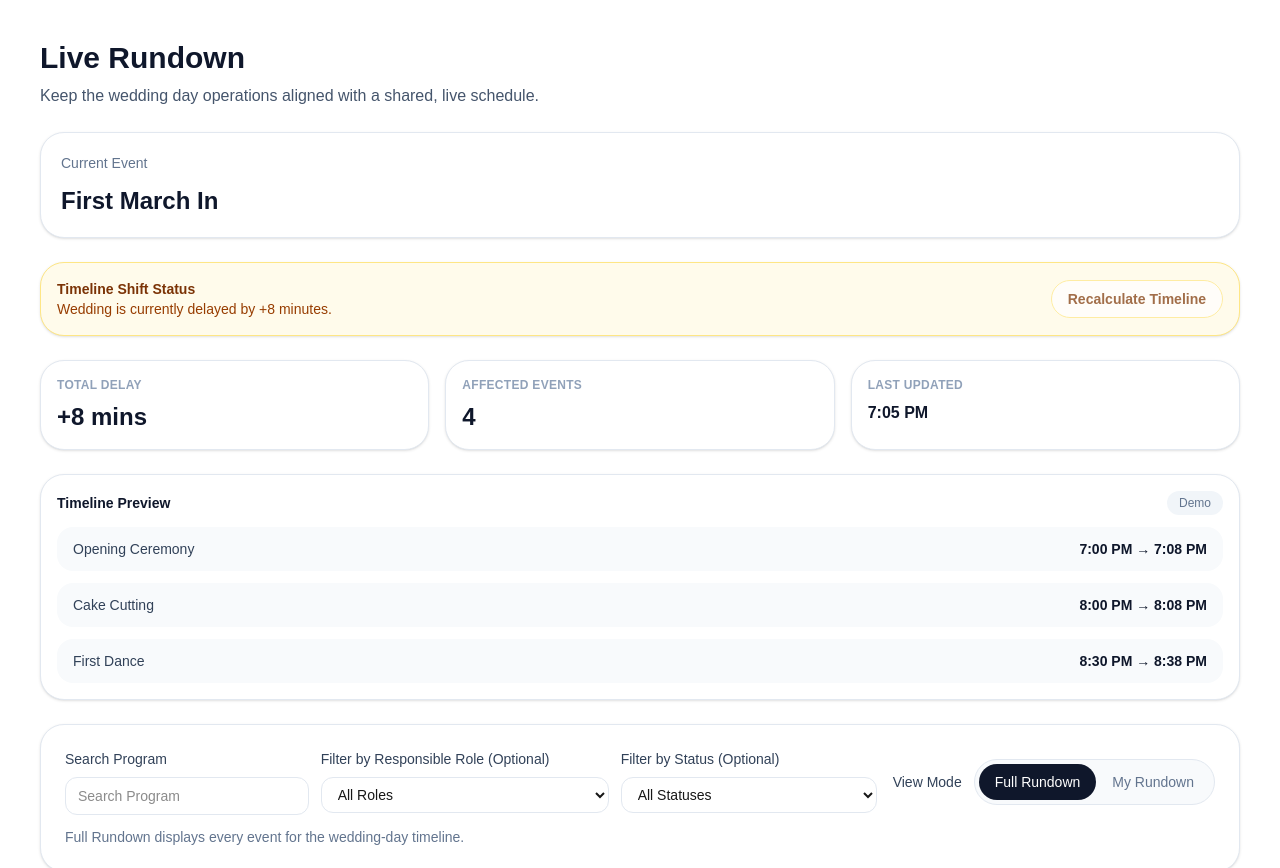
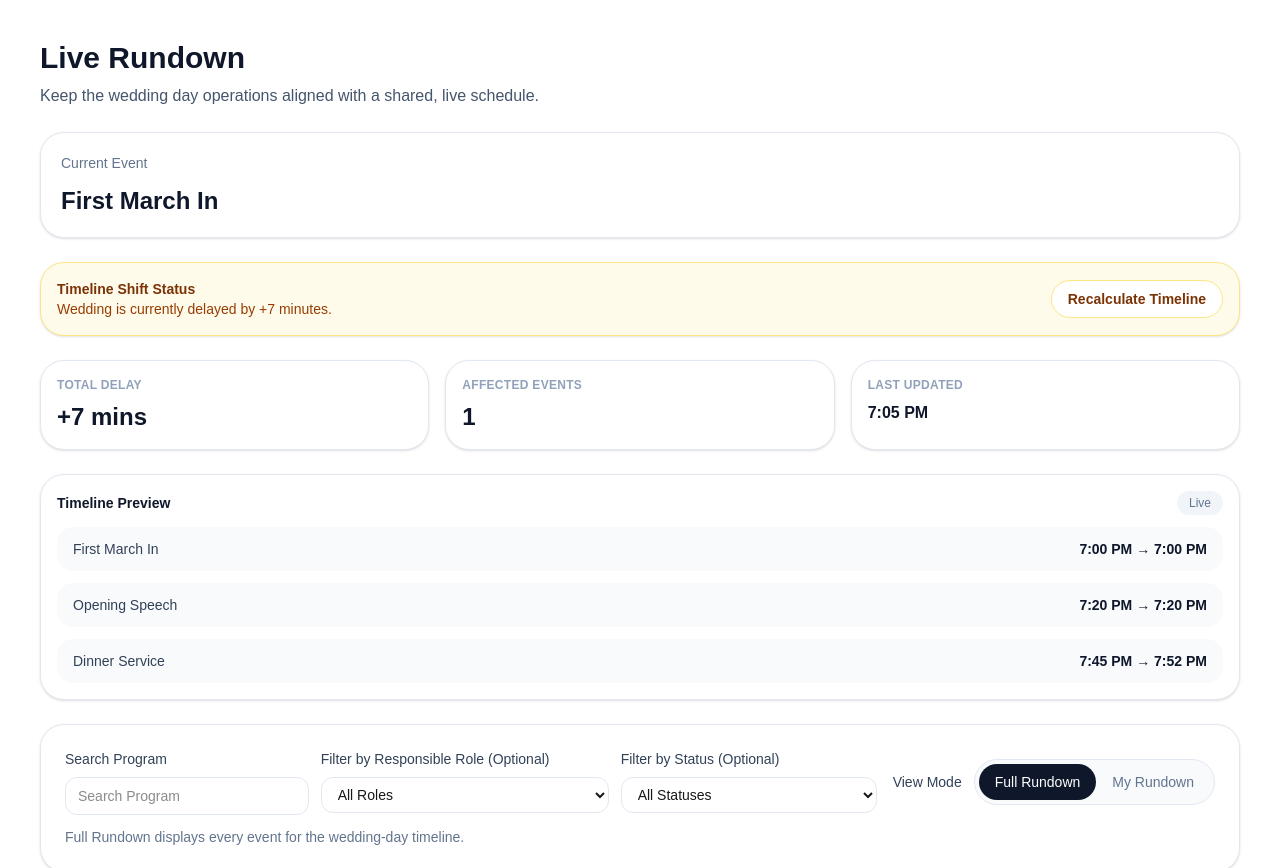
Before and after one commit to RCEventPlanner/WeddingPlanningOS, a Next.js app: page /timeline in a window 1280 px wide. Shown: the top 868 px of the page. Built offline with nearby package versions, Linux system fonts and the light colour scheme.

Commit message:
feat: complete Module 8 Part 6 timeline shift logic

```diff
--- a/components/LiveRundownBoard.tsx
+++ b/components/LiveRundownBoard.tsx
@@ -1,6 +1,6 @@
 "use client";
 
-import { useState } from "react";
+import { useMemo, useState } from "react";
 
 type RundownRow = {
   status: "Completed" | "Current" | "Upcoming" | "Delayed" | "Skipped" | "Cancelled";
@@ -10,6 +10,7 @@ type RundownRow = {
   expectedDuration: string;
   actualDuration: string;
   delay: string;
+  shiftedTime?: string;
   program: string;
   usedTime: string;
   foodServing: string;
@@ -143,11 +144,108 @@ const statusIcons: Record<RundownRow["status"], string> = {
   Cancelled: "✖",
 };
 
+const parseClockTime = (value: string): number => {
+  const match = value.match(/^(\d{1,2}):(\d{2})\s*([AP]M)$/i);
+
+  if (!match) {
+    return Number.NaN;
+  }
+
+  const hours = Number(match[1]);
+  const minutes = Number(match[2]);
+  const period = match[3].toUpperCase();
+  let totalMinutes = hours * 60 + minutes;
+
+  if (period === "PM" && hours !== 12) {
+    totalMinutes += 720;
+  }
+
+  if (period === "AM" && hours === 12) {
+    totalMinutes -= 720;
+  }
+
+  return totalMinutes;
+};
+
+const formatClockTime = (minutes: number): string => {
+  const normalized = ((minutes % 1440) + 1440) % 1440;
+  const hours = Math.floor(normalized / 60);
+  const minutesPart = normalized % 60;
+  const period = hours >= 12 ? "PM" : "AM";
+  const displayHours = hours % 12 === 0 ? 12 : hours % 12;
+
+  return `${displayHours}:${minutesPart.toString().padStart(2, "0")} ${period}`;
+};
+
+const parseDurationMinutes = (value: string): number => {
+  const match = value.match(/(\d+)/);
+  return match ? Number(match[1]) : 0;
+};
+
+const getDelayMinutes = (row: RundownRow): number => {
+  const scheduledStart = parseClockTime(row.scheduledTime);
+  const actualStart = parseClockTime(row.actualStartTime);
+  const expectedDuration = parseDurationMinutes(row.expectedDuration);
+  const actualDuration = parseDurationMinutes(row.actualDuration);
+
+  const startDelay = Number.isNaN(scheduledStart) || Number.isNaN(actualStart) ? 0 : actualStart - scheduledStart;
+  const durationDelay = actualDuration - expectedDuration;
+
+  return Math.max(0, startDelay, durationDelay);
+};
+
 export function LiveRundownBoard() {
   const [viewMode, setViewMode] = useState<"Full Rundown" | "My Rundown">("Full Rundown");
   const [menuOpenIndex, setMenuOpenIndex] = useState<number | null>(null);
   const [detailOpenIndex, setDetailOpenIndex] = useState<number | null>(null);
   const [editOpenIndex, setEditOpenIndex] = useState<number | null>(null);
+  const [rundownData, setRundownData] = useState<RundownRow[]>(() =>
+    rundownRows.map((row) => ({ ...row, shiftedTime: row.scheduledTime })),
+  );
+  const [recalculationVersion, setRecalculationVersion] = useState(0);
+  const [lastUpdated, setLastUpdated] = useState("7:05 PM");
+
+  const timelineData = useMemo(() => {
+    let cumulativeDelay = 0;
+
+    const recalculatedRows = rundownData.map((row) => {
+      const isProtected = row.status === "Completed" || row.status === "Skipped" || row.status === "Cancelled";
+      const scheduledStart = parseClockTime(row.scheduledTime);
+      const actualStart = parseClockTime(row.actualStartTime);
+      const delayForCurrentEvent = isProtected ? 0 : getDelayMinutes(row);
+      const usesActualStart =
+        !isProtected && row.actualStartTime !== "—" && Number.isFinite(actualStart) && actualStart !== scheduledStart;
+
+      const shiftedTime = isProtected
+        ? row.scheduledTime
+        : usesActualStart
+          ? formatClockTime(actualStart)
+          : formatClockTime(scheduledStart + cumulativeDelay);
+
+      if (!isProtected) {
+        cumulativeDelay += delayForCurrentEvent;
+      }
+
+      return {
+        ...row,
+        shiftedTime,
+      };
+    });
+
+    const totalDelay = cumulativeDelay;
+    const affectedEvents = recalculatedRows.filter(
+      (row) =>
+        row.status !== "Completed" && row.status !== "Skipped" && row.status !== "Cancelled" && row.shiftedTime !== row.scheduledTime,
+    ).length;
+
+    return {
+      rows: recalculatedRows,
+      totalDelay,
+      affectedEvents,
+      bannerMessage:
+        totalDelay === 0 ? "No timeline changes." : `Wedding is currently delayed by +${totalDelay} minutes.`,
+    };
+  }, [rundownData, recalculationVersion]);
 
   const handleViewDetail = (index: number) => {
     setMenuOpenIndex(null);
@@ -161,6 +259,36 @@ export function LiveRundownBoard() {
     setEditOpenIndex(editOpenIndex === index ? null : index);
   };
 
+  const handleActualStartChange = (index: number, value: string) => {
+    setRundownData((currentRows) =>
+      currentRows.map((row, rowIndex) => (rowIndex === index ? { ...row, actualStartTime: value } : row)),
+    );
+    setLastUpdated(new Date().toLocaleTimeString("en-US", { hour: "numeric", minute: "2-digit" }));
+  };
+
+  const handleActualDurationChange = (index: number, value: string) => {
+    setRundownData((currentRows) =>
+      currentRows.map((row, rowIndex) => (rowIndex === index ? { ...row, actualDuration: value } : row)),
+    );
+    setLastUpdated(new Date().toLocaleTimeString("en-US", { hour: "numeric", minute: "2-digit" }));
+  };
+
+  const handleStatusChange = (index: number, value: RundownRow["status"]) => {
+    setRundownData((currentRows) =>
+      currentRows.map((row, rowIndex) => (rowIndex === index ? { ...row, status: value } : row)),
+    );
+    setLastUpdated(new Date().toLocaleTimeString("en-US", { hour: "numeric", minute: "2-digit" }));
+  };
+
+  const handleRecalculateTimeline = () => {
+    setRecalculationVersion((currentValue) => currentValue + 1);
+    setLastUpdated(new Date().toLocaleTimeString("en-US", { hour: "numeric", minute: "2-digit" }));
+  };
+
+  const previewRows = timelineData.rows.filter(
+    (row) => row.status !== "Completed" && row.status !== "Skipped" && row.status !== "Cancelled",
+  );
+
   return (
     <section className="mt-6 space-y-6">
       <div className="rounded-3xl border border-slate-200 bg-white p-5 shadow-sm">
@@ -172,12 +300,12 @@ export function LiveRundownBoard() {
         <div className="flex flex-col gap-3 sm:flex-row sm:items-center sm:justify-between">
           <div>
             <p className="text-sm font-semibold text-amber-900">Timeline Shift Status</p>
-            <p className="text-sm text-amber-800">Wedding is currently delayed by +8 minutes.</p>
+            <p className="text-sm text-amber-800">{timelineData.bannerMessage}</p>
           </div>
           <button
             type="button"
-            className="rounded-full border border-amber-200 bg-white px-4 py-2 text-sm font-semibold text-amber-900 disabled:cursor-not-allowed disabled:opacity-70"
-            disabled
+            onClick={handleRecalculateTimeline}
+            className="rounded-full border border-amber-200 bg-white px-4 py-2 text-sm font-semibold text-amber-900 hover:bg-amber-100"
           >
             Recalculate Timeline
           </button>
@@ -187,37 +315,35 @@ export function LiveRundownBoard() {
       <div className="grid gap-4 md:grid-cols-3">
         <div className="rounded-3xl border border-slate-200 bg-white p-4 shadow-sm">
           <p className="text-xs font-semibold uppercase tracking-wide text-slate-400">Total Delay</p>
-          <p className="mt-2 text-2xl font-semibold text-slate-900">+8 mins</p>
+          <p className="mt-2 text-2xl font-semibold text-slate-900">
+            {timelineData.totalDelay === 0 ? "0 mins" : `+${timelineData.totalDelay} mins`}
+          </p>
         </div>
         <div className="rounded-3xl border border-slate-200 bg-white p-4 shadow-sm">
           <p className="text-xs font-semibold uppercase tracking-wide text-slate-400">Affected Events</p>
-          <p className="mt-2 text-2xl font-semibold text-slate-900">4</p>
+          <p className="mt-2 text-2xl font-semibold text-slate-900">{timelineData.affectedEvents}</p>
         </div>
         <div className="rounded-3xl border border-slate-200 bg-white p-4 shadow-sm">
           <p className="text-xs font-semibold uppercase tracking-wide text-slate-400">Last Updated</p>
-          <p className="mt-2 text-base font-semibold text-slate-900">7:05 PM</p>
+          <p className="mt-2 text-base font-semibold text-slate-900">{lastUpdated}</p>
         </div>
       </div>
 
       <div className="rounded-3xl border border-slate-200 bg-white p-4 shadow-sm">
         <div className="mb-3 flex items-center justify-between">
           <p className="text-sm font-semibold text-slate-900">Timeline Preview</p>
-          <span className="rounded-full bg-slate-100 px-3 py-1 text-xs font-medium text-slate-500">Demo</span>
+          <span className="rounded-full bg-slate-100 px-3 py-1 text-xs font-medium text-slate-500">Live</span>
         </div>
 
         <div className="space-y-3">
-          <div className="flex items-center justify-between rounded-2xl bg-slate-50 px-4 py-3">
-            <span className="text-sm font-medium text-slate-700">Opening Ceremony</span>
-            <span className="text-sm font-semibold text-slate-900">7:00 PM → 7:08 PM</span>
-          </div>
-          <div className="flex items-center justify-between rounded-2xl bg-slate-50 px-4 py-3">
-            <span className="text-sm font-medium text-slate-700">Cake Cutting</span>
-            <span className="text-sm font-semibold text-slate-900">8:00 PM → 8:08 PM</span>
-          </div>
-          <div className="flex items-center justify-between rounded-2xl bg-slate-50 px-4 py-3">
-            <span className="text-sm font-medium text-slate-700">First Dance</span>
-            <span className="text-sm font-semibold text-slate-900">8:30 PM → 8:38 PM</span>
-          </div>
+          {previewRows.slice(0, 3).map((row) => (
+            <div key={`${row.program}-${row.scheduledTime}`} className="flex items-center justify-between rounded-2xl bg-slate-50 px-4 py-3">
+              <span className="text-sm font-medium text-slate-700">{row.program}</span>
+              <span className="text-sm font-semibold text-slate-900">
+                {row.scheduledTime} → {row.shiftedTime}
+              </span>
+            </div>
+          ))}
         </div>
       </div>
 
@@ -299,7 +425,7 @@ export function LiveRundownBoard() {
       </div>
 
       <div className="block lg:hidden space-y-3">
-        {rundownRows.map((row, index) => (
+        {timelineData.rows.map((row, index) => (
           <article key={`${row.time}-${row.program}`} className="rounded-3xl border border-slate-200 bg-white p-4 shadow-sm">
             <div className="flex items-start justify-between gap-3">
               <span className={`inline-flex items-center gap-2 rounded-full px-3 py-1 text-xs font-semibold ${statusStyles[row.status]}`}>
@@ -416,7 +542,7 @@ export function LiveRundownBoard() {
                   </div>
                   <div>
                     <p className="text-xs font-semibold uppercase tracking-wide text-slate-400">Shifted Time</p>
-                    <p className="mt-1 text-sm text-slate-700">{row.scheduledTime}</p>
+                    <p className="mt-1 text-sm text-slate-700">{row.shiftedTime ?? row.scheduledTime}</p>
                   </div>
                 </div>
               </div>
@@ -436,7 +562,11 @@ export function LiveRundownBoard() {
                     <span className="mb-1 block text-xs font-semibold uppercase tracking-wide text-slate-400">
                       Status
                     </span>
-                    <select defaultValue={row.status} className="w-full rounded-xl border border-slate-200 bg-white px-3 py-2 text-sm outline-none focus:border-rose-400">
+                    <select
+                      value={row.status}
+                      onChange={(event) => handleStatusChange(index, event.target.value as RundownRow["status"])}
+                      className="w-full rounded-xl border border-slate-200 bg-white px-3 py-2 text-sm outline-none focus:border-rose-400"
+                    >
                       <option value="Upcoming">Upcoming</option>
                       <option value="Current">Current</option>
                       <option value="Completed">Completed</option>
@@ -452,7 +582,8 @@ export function LiveRundownBoard() {
                     </span>
                     <input
                       type="text"
-                      defaultValue={row.scheduledTime}
+                      value={row.scheduledTime}
+                      readOnly
                       className="w-full rounded-xl border border-slate-200 bg-white px-3 py-2 text-sm outline-none focus:border-rose-400"
                     />
                   </label>
@@ -463,7 +594,8 @@ export function LiveRundownBoard() {
                     </span>
                     <input
                       type="text"
-                      defaultValue={row.actualStartTime}
+                      value={row.actualStartTime}
+                      onChange={(event) => handleActualStartChange(index, event.target.value)}
                       className="w-full rounded-xl border border-slate-200 bg-white px-3 py-2 text-sm outline-none focus:border-rose-400"
                     />
                   </label>
@@ -474,7 +606,8 @@ export function LiveRundownBoard() {
                     </span>
                     <input
                       type="text"
-                      defaultValue={row.expectedDuration}
+                      value={row.expectedDuration}
+                      readOnly
                       className="w-full rounded-xl border border-slate-200 bg-white px-3 py-2 text-sm outline-none focus:border-rose-400"
                     />
                   </label>
@@ -485,7 +618,8 @@ export function LiveRundownBoard() {
                     </span>
                     <input
                       type="text"
-                      defaultValue={row.actualDuration}
+                      value={row.actualDuration}
+                      onChange={(event) => handleActualDurationChange(index, event.target.value)}
                       className="w-full rounded-xl border border-slate-200 bg-white px-3 py-2 text-sm outline-none focus:border-rose-400"
                     />
                   </label>
@@ -494,7 +628,7 @@ export function LiveRundownBoard() {
                     <span className="block text-xs font-semibold uppercase tracking-wide text-slate-400">
                       Delay
                     </span>
-                    <span className="mt-1 block text-sm text-slate-700">{row.delay}</span>
+                    <span className="mt-1 block text-sm text-slate-700">{getDelayMinutes(row)} mins</span>
                   </div>
                 </div>
               </div>
@@ -521,7 +655,7 @@ export function LiveRundownBoard() {
             </tr>
           </thead>
           <tbody className="divide-y divide-slate-200 bg-white">
-            {rundownRows.map((row) => (
+            {timelineData.rows.map((row) => (
               <tr key={`${row.time}-${row.program}`} className="align-top hover:bg-slate-50">
                 <td className="px-4 py-4">
                   <span
@@ -531,7 +665,7 @@ export function LiveRundownBoard() {
                     <span>{row.status}</span>
                   </span>
                 </td>
-                <td className="px-4 py-4 font-medium text-slate-900">{row.time}</td>
+                <td className="px-4 py-4 font-medium text-slate-900">{row.shiftedTime ?? row.scheduledTime}</td>
                 <td className="px-4 py-4 text-slate-700">{row.program}</td>
                 <td className="px-4 py-4 text-slate-700">{row.usedTime}</td>
                 <td className="px-4 py-4 text-slate-700">{row.foodServing}</td>
```
Also changed, not shown: 1 other file (tests, documents, lock files or other folders).
